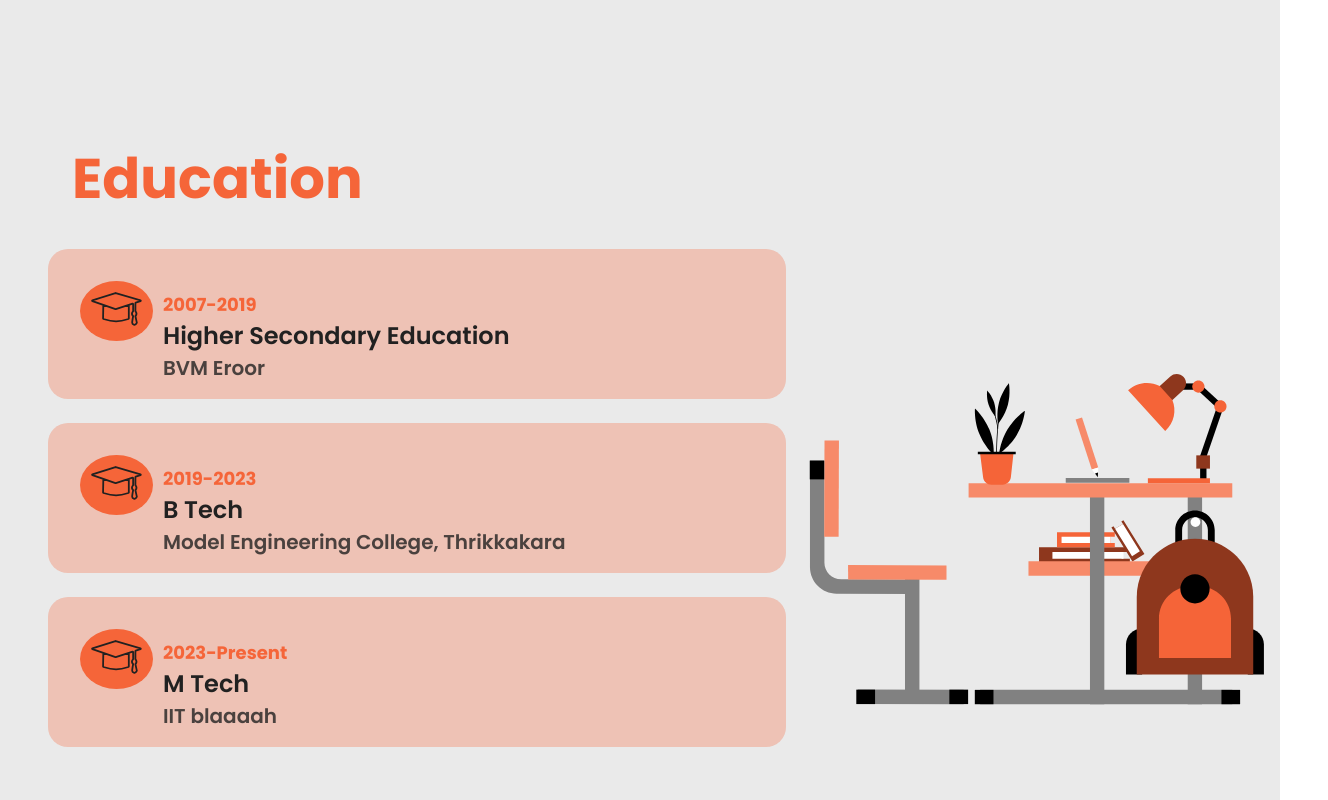
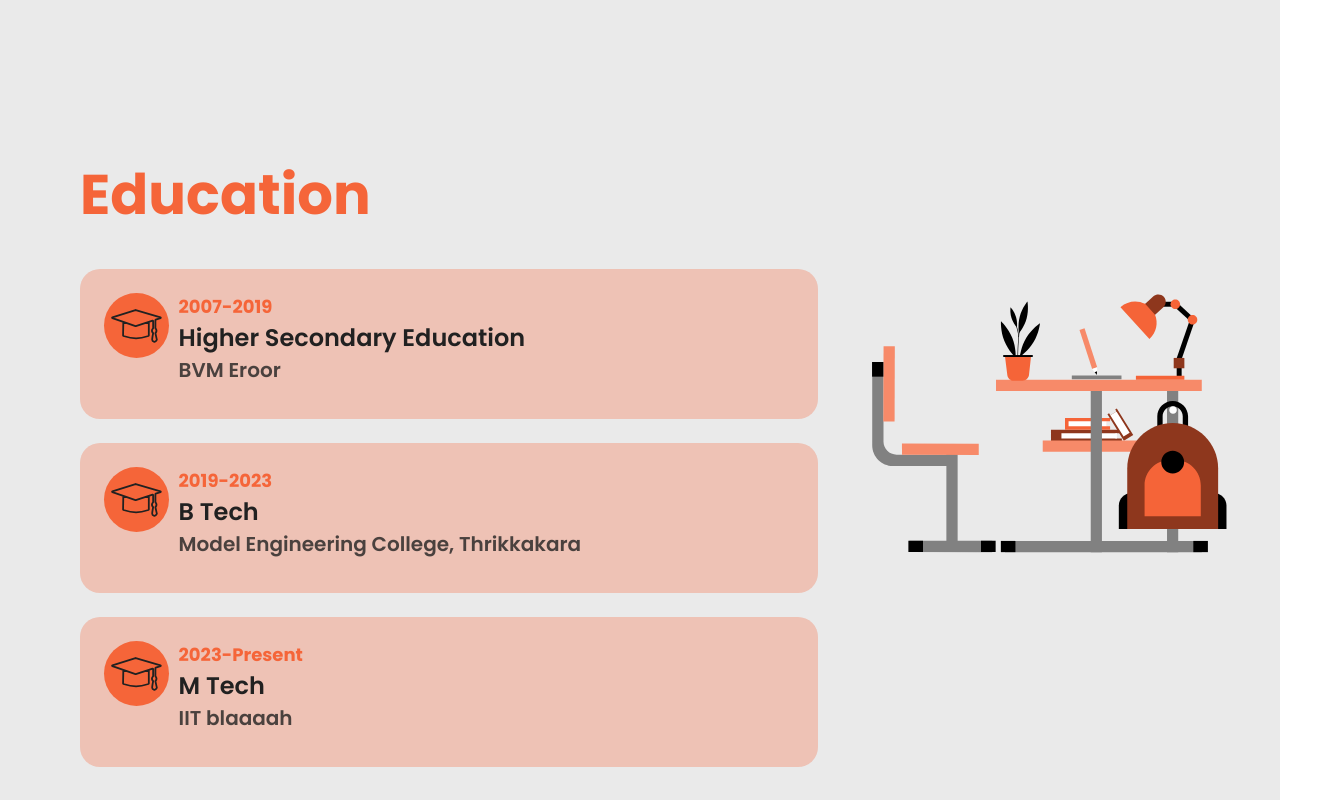
Before and after one commit to Ace82/my-portfolio, a React (Create React App) app: page / in a window 1280 px wide. Shown: the part 1480-2280 px from the top of the page, 1328 px wide, since content can reach past the window. Built offline with nearby package versions, Linux system fonts and the light colour scheme; a web font is replaced by a local one.

Commit message:
education

```diff
--- a/src/components/Education/Education.css
+++ b/src/components/Education/Education.css
@@ -1,26 +1,30 @@
 .education {
     min-height: 100vh;
-
-}
-
-.education > h1{
-    font-size: 3.5rem;
-    font-family: Poppins;
-    padding: 1rem;
-    margin-left: 3.5rem;
 }
 
 .education-body {
     display: flex;
     flex-direction: row;
-    align-items: center;
+    align-items: flex-start;
     justify-content: center;
     width: 100%;
+}
+
+.education-description {
+    width: 100%;
+    flex: 0.65;
+    padding: 2rem;
+    display: flex;
+    flex-direction: column;
+    align-items: flex-start;
+    justify-content: center;
     margin-left: 3rem;
 }
 
-.education-description {
-    width: 60%;
+.education-description > h1{
+    font-size: 3.5rem;
+    font-family: Poppins;
+    margin-bottom: 2rem;
 }
 .education-card {
     display: flex;
@@ -29,18 +33,22 @@
     justify-content: flex-start;
     width: 100%;
     height: 150px;
-    padding: 2rem;
+    padding: 1.5rem;
     border-radius: 20px;
     margin-bottom: 1.5rem;
 }
 
 .educard-img {
     border-radius: 50%;
-    padding: 0.7rem;
+    width: 65px;
+    height: 65px;
+    display: flex;
+    align-items: center;
+    justify-content: center;
 }
 
 .education-details{
-    padding: 0.6rem;
+    padding-left: 0.6rem;
 }
 
 .education-details > h6 {
@@ -64,8 +72,16 @@
 .education-image {
     box-sizing: border-box;
     padding: 1rem;
+    flex: 0.35;
+    margin-top: 4rem;
 }
 
 .education-image > img {
-    width: 510px;
+    width: 100%;
 }
+
+@media (min-width: 992px) and (max-width: 1380px) {
+
+
+
+}
--- a/src/components/Education/Education.js
+++ b/src/components/Education/Education.js
@@ -12,9 +12,10 @@ function Education() {
     const { theme } = useContext(ThemeContext);
     return (
         <div className="education" id="education" style={{backgroundColor: theme.primary2}}>
-            <h1 style={{color:theme.primary}}>Education</h1>
+
             <div className="education-body">
                 <div className="education-description">
+                <h1 style={{color:theme.primary}}>Education</h1>
                     {educationData.map(edu => (
                         <EducationCard
                             key={edu.id}
```
